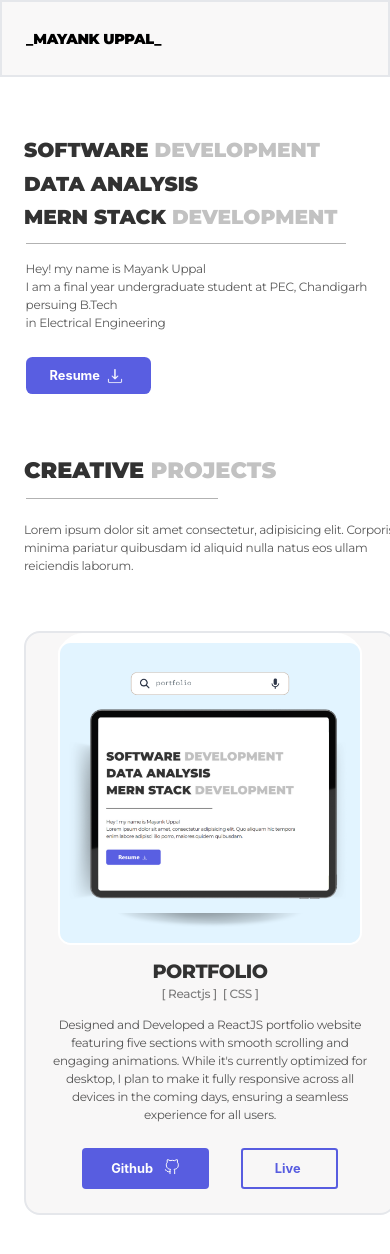
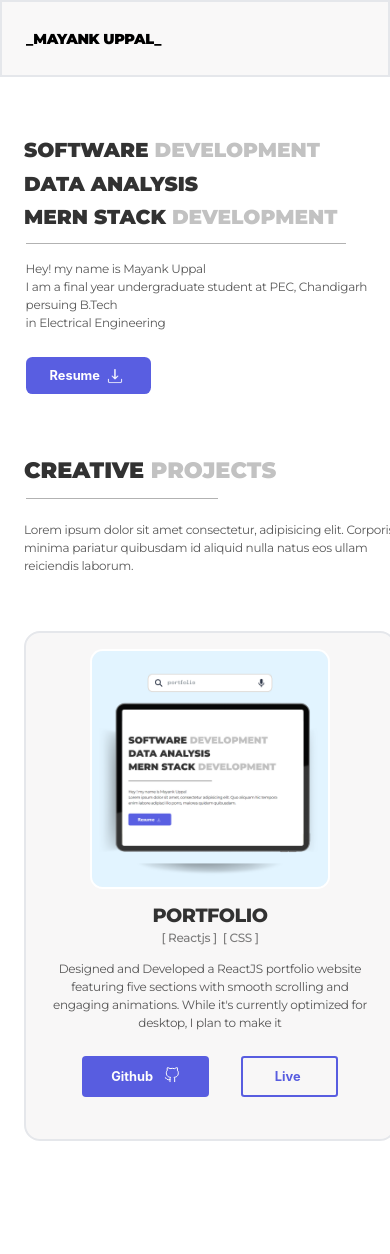
Before and after one commit to kshitijjj/Portfolio_v_1.1, a React (Create React App) app: page / in a window 390 px wide. Shown: the top 1254 px of the page. Built offline with nearby package versions, Linux system fonts and the light colour scheme.

Commit message:
updated project card component

```diff
--- a/src/Components/Project.jsx
+++ b/src/Components/Project.jsx
@@ -26,7 +26,7 @@ const Project = () => {
              projectname="PORTFOLIO"
              projecttech="[ Reactjs ]&nbsp; [ CSS ]"
              mainimg="./portfolio.png"
-             projectdesc="Designed and Developed a ReactJS portfolio website featuring five sections with smooth scrolling and engaging animations. While it's currently optimized for desktop, I plan to make it fully responsive across all devices in the coming days, ensuring a seamless experience for all users."
+             projectdesc="Designed and Developed a ReactJS portfolio website featuring five sections with smooth scrolling and engaging animations. While it's currently optimized for desktop, I plan to make it "
              />
             <ProjectCard
             buttonname="Github"
--- a/src/Components/ProjectCard.jsx
+++ b/src/Components/ProjectCard.jsx
@@ -8,7 +8,7 @@ const ProjectCard = (props) => {
             <div className='flex flex-col md:flex-row justify-center items-center'>
 
                 {/* Image */}
-                <div className='bg-white rounded-[1.6rem] justify-center items-center md:pt-0 pt-2 w-[19rem] md:w-[25rem]'>
+                <div className='bg-white rounded-[1.6rem] justify-center items-center md:mt-0 mt-4 md:w-[25rem] w-[15rem]'>
                     <img className=' rounded-[0.8rem] border-2 border-white' src={props.mainimg} alt="" srcset="" />
                 </div>
 
```
